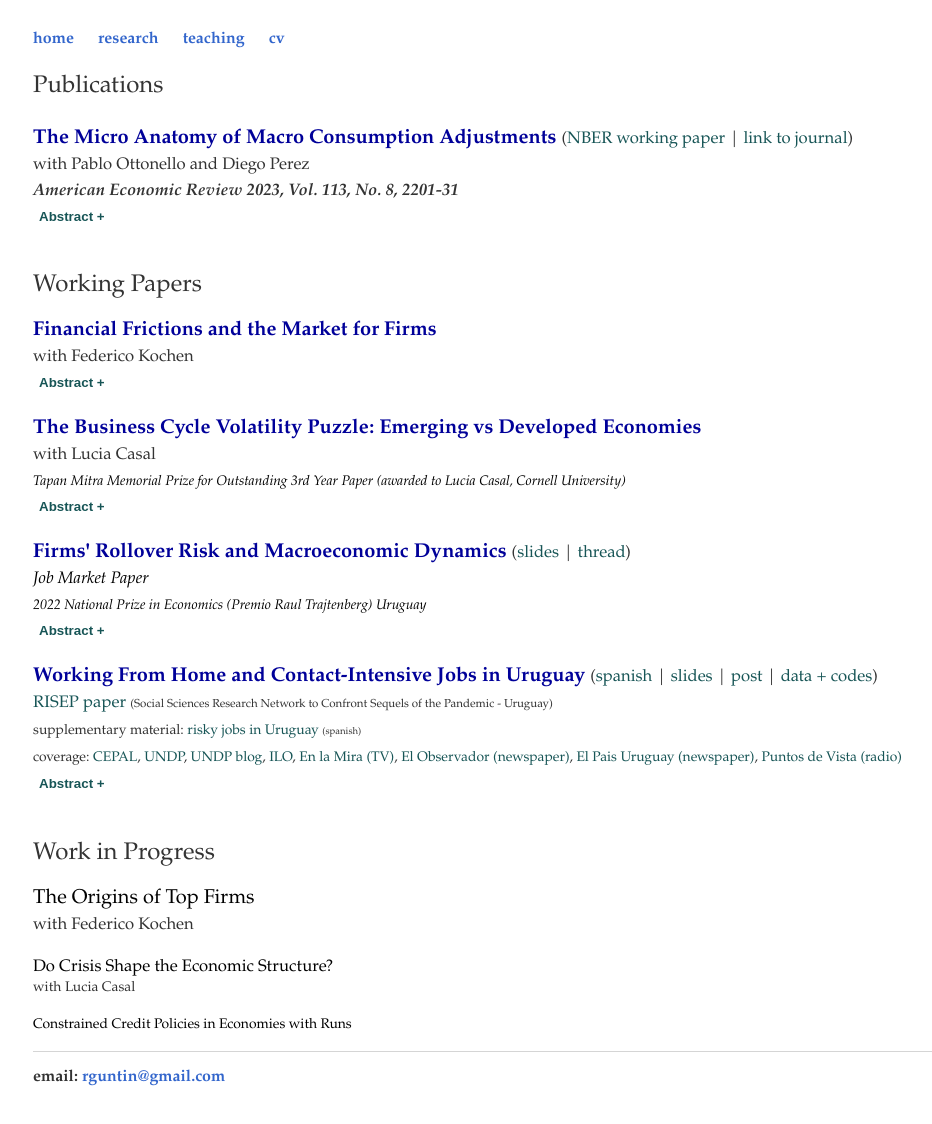
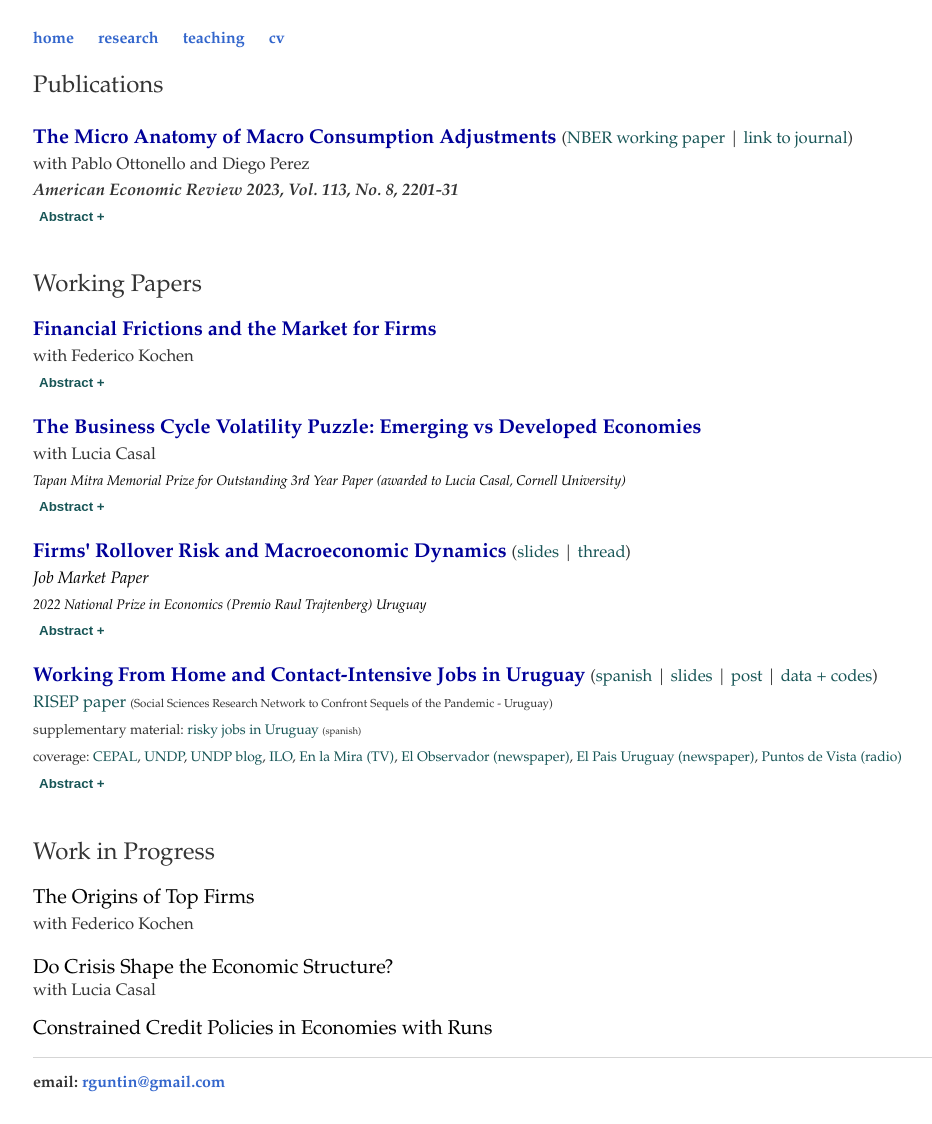
Before and after one commit to rafaguntin/rafaguntin.github.io, a Jekyll site: the page built from research/index.html, in a window 1280 px wide. Shown: the whole page, without its empty margins (95-1027 px from the left). Built offline with Jekyll 4.4.1, drawn with Linux system fonts in a browser that asks for light colours.

Commit message:
Update index.html

```diff
--- a/research/index.html
+++ b/research/index.html
@@ -128,10 +128,10 @@
 				<p> <a style="font-weight: normal; color:#000000" target="_blank">The Origins of Top Firms</a> <small>
 <br>with <a style="color:#333" href="https://sites.google.com/view/federicokochen/home" target="_blank"> Federico Kochen</a> </p>
 
-				<p> <a style="font-weight: normal; color:#000000" target="_blank">Do Crisis Shape the Economic Structure?</a> <small>
+				<p> <big> <a style="font-weight: normal; color:#000000" target="_blank"> Do Crisis Shape the Economic Structure?</a> <small>
 <br>with <a style="color:#333" href="https://www.luciacasal.com" target="_blank"> Lucia Casal</a>
 
-<p> <a style="font-weight: normal; color:#000000" target="_blank">Constrained Credit Policies in Economies with Runs</a> </p>
+<p>  <big>  <a style="font-weight: normal; color:#000000" target="_blank">Constrained Credit Policies in Economies with Runs</a> </p>
 
 
 
```
